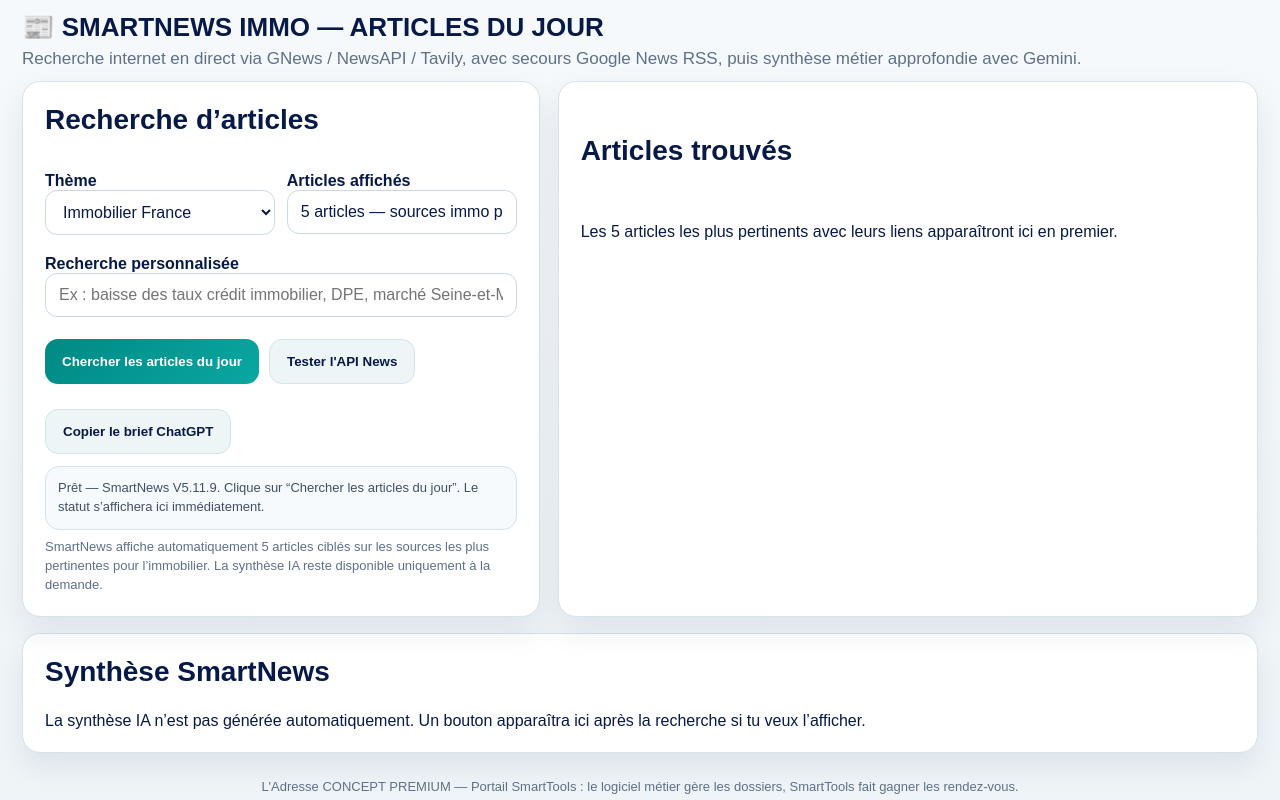
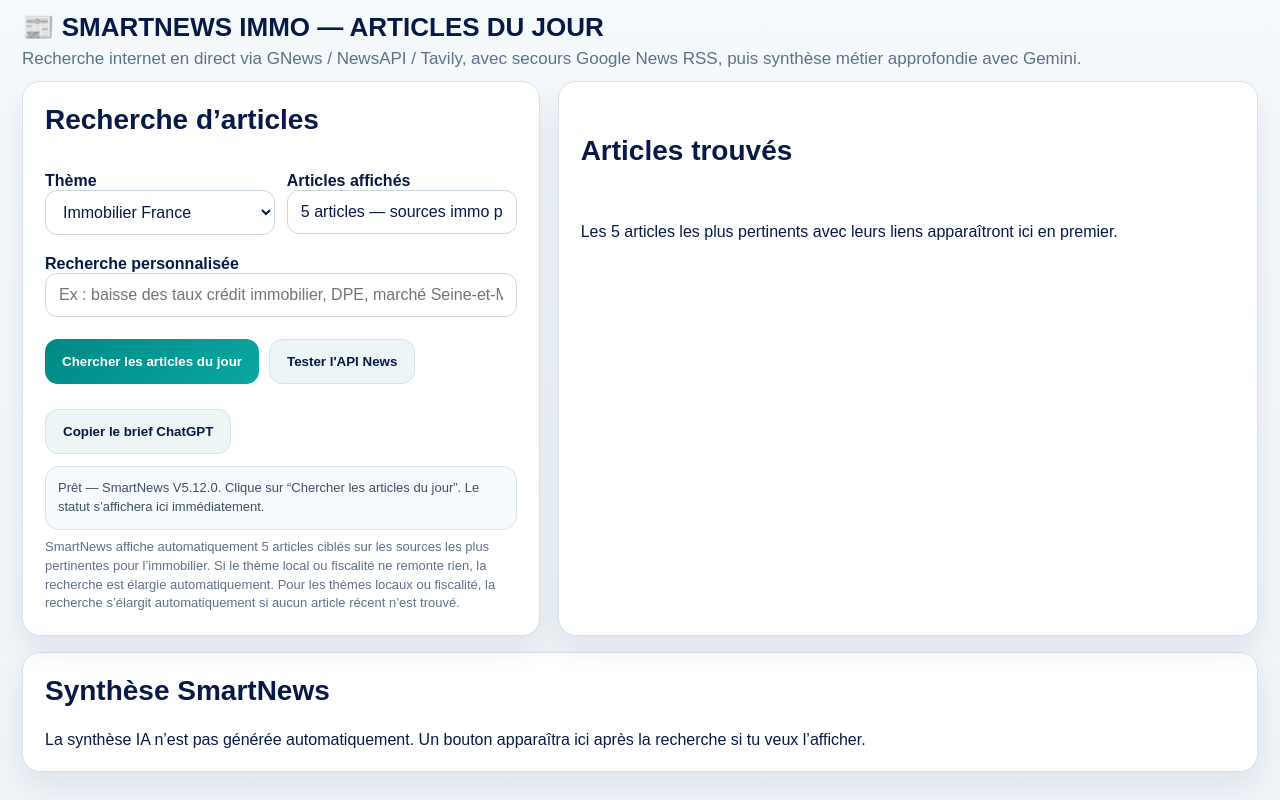
Before and after one commit to jerome8691/smarttools-ladresse, a website: page index.html in a window 1280 px wide. Both pictures are taken after a click on the element 796 px from the left and 532 px from the top of the page. Shown: the part 296-1096 px from the top of the page. Drawn offline with Linux system fonts and the light colour scheme.

Commit message:
Add files via upload

```diff
--- a/index.html
+++ b/index.html
@@ -3,7 +3,7 @@
 <head>
 <meta charset="utf-8">
 <meta name="viewport" content="width=device-width,initial-scale=1,viewport-fit=cover">
-<title>L'Adresse CONCEPT PREMIUM — SmartTools V5.11.9 SmartNews 5 articles</title>
+<title>L'Adresse CONCEPT PREMIUM — SmartTools V5.12.0 SmartNews fallback local fiscalité</title>
 <style>
 :root{
   --teal:#008985;
@@ -880,10 +880,10 @@ footer{color:var(--muted);font-size:13px;text-align:center;margin-top:26px}
           <button class="btn secondary" onclick="copyNewsBrief()">Copier le brief ChatGPT</button>
         </div>
 
-        <div id="news_status" class="news-status">Prêt — SmartNews V5.11.9. Clique sur “Chercher les articles du jour”. Le statut s’affichera ici immédiatement.</div>
+        <div id="news_status" class="news-status">Prêt — SmartNews V5.12.0. Clique sur “Chercher les articles du jour”. Le statut s’affichera ici immédiatement.</div>
 
         <div class="small-help">
-          SmartNews affiche automatiquement 5 articles ciblés sur les sources les plus pertinentes pour l’immobilier. La synthèse IA reste disponible uniquement à la demande.
+          SmartNews affiche automatiquement 5 articles ciblés sur les sources les plus pertinentes pour l’immobilier. Si le thème local ou fiscalité ne remonte rien, la recherche est élargie automatiquement. Pour les thèmes locaux ou fiscalité, la recherche s’élargit automatiquement si aucun article récent n’est trouvé.
         </div>
       </div>
 
@@ -1807,7 +1807,7 @@ async function smartNewsLive(event){
   lastNewsPrompt = "";
 
   if(btn){ btn.disabled = true; btn.textContent = 'Recherche articles...'; }
-  smartNewsSetStatus('loading', `<div class="news-step"><span class="news-spinner"></span><span>Recherche des articles pour <b>${escapeHTML(q)}</b>.<br>Délai maximum : 18 secondes.<br><small>Version SmartNews V5.11.9</small></span></div>`);
+  smartNewsSetStatus('loading', `<div class="news-step"><span class="news-spinner"></span><span>Recherche des articles pour <b>${escapeHTML(q)}</b>.<br>Délai maximum : 18 secondes.<br><small>Version SmartNews V5.12.0</small></span></div>`);
   if(articlesBox) articlesBox.innerHTML = `<h2>Articles trouvés</h2>Recherche des articles en cours...`;
   if(summaryBox) summaryBox.innerHTML = `<h2>Synthèse SmartNews</h2>La synthèse IA sera disponible via un bouton après récupération des articles.`;
 
```
Also changed, not shown: README_DEPLOIEMENT.md.
